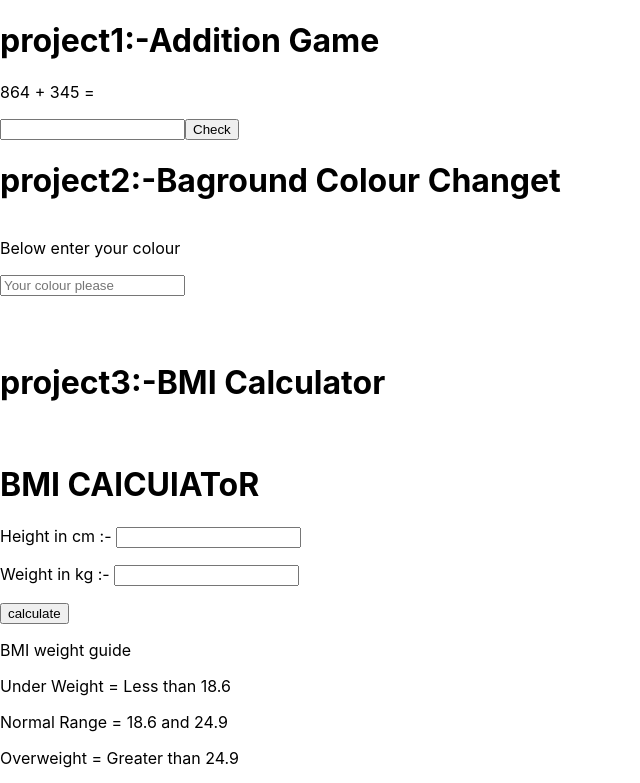
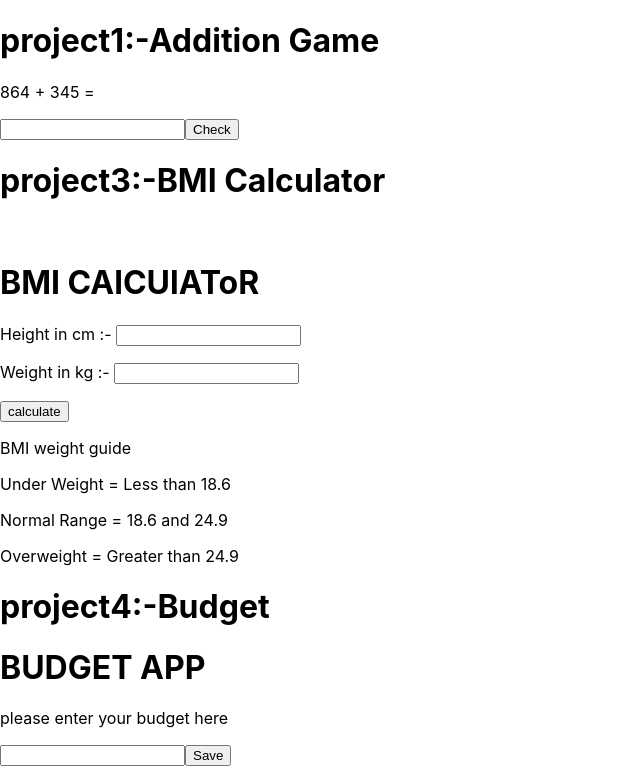
Before and after one commit to Prashant1304/done, a React (Create React App) app: page / in a window 1280 px wide. Shown: the top 783 px of the page, without its empty margins (0-640 px from the left). Built offline with nearby package versions, Linux system fonts and the light colour scheme; no server answers.

Commit message:
react-create-app on Heroku

```diff
--- a/src/App.js
+++ b/src/App.js
@@ -28,14 +28,6 @@ class App extends Component {
       <div>
         <h1><b>project1:-Addition Game</b></h1>
         <Addition/>
-        <h1><b>project2:-Baground Colour Changet</b></h1>
-        <Colour/>
-        <br/>
-        <br/>
-        <br/>
-        <br/>
-        <br/>
-        <br/>
 
         <h1><b>project3:-BMI Calculator</b></h1>
         <br/>
@@ -78,6 +70,15 @@ class App extends Component {
         <WordCount/>
         <h1><b>project22:-Alert Message</b></h1>
         <AlertMessage/>
+        <h1><b>project2:-Baground Colour Changet</b></h1>
+        <Colour/>
+        <br/>
+        <br/>
+        <br/>
+        <br/>
+        <br/>
+        <br/>
+
      </div>
       )
     }
```
